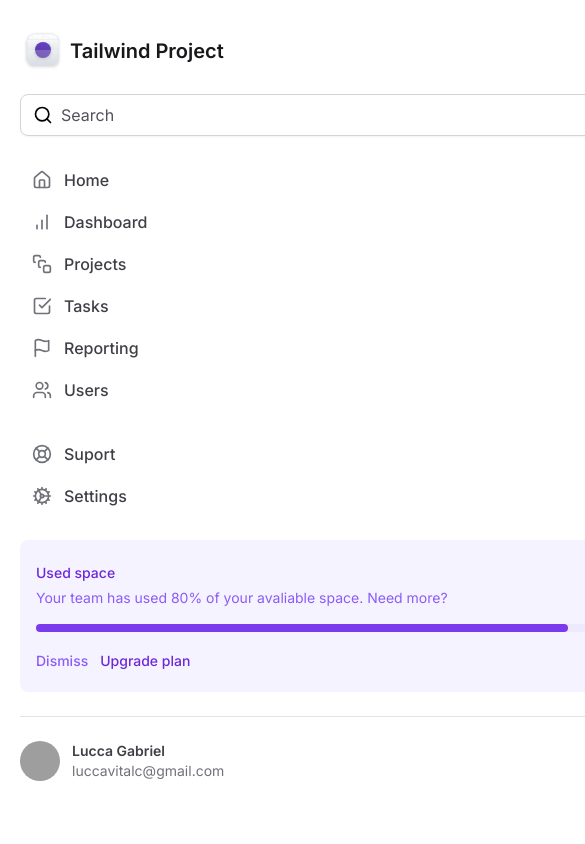
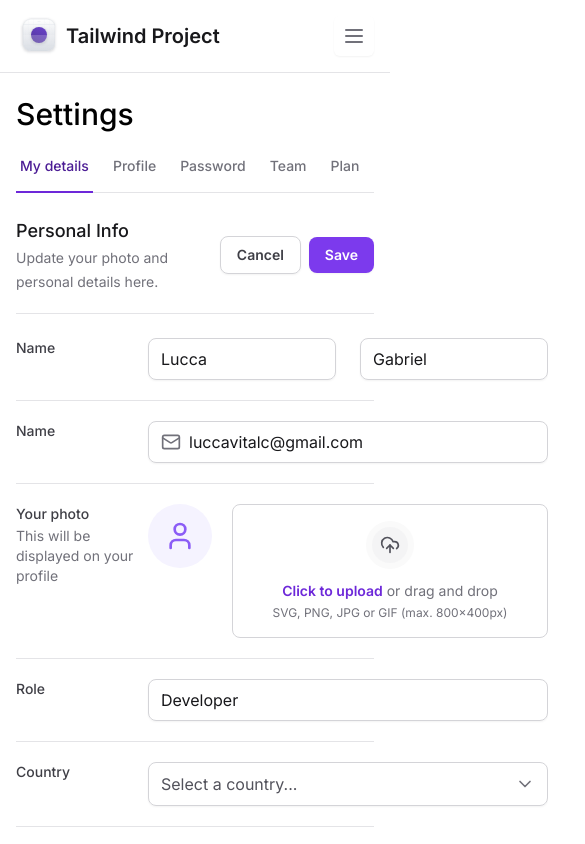
Before and after one commit to luccagbr/tailwind-project, a Next.js app: page / in a window 390 px wide. Shown: the top 844 px of the page, 585 px wide, since content can reach past the window. Built offline with nearby package versions, Linux system fonts and the light colour scheme; grey boxes are pictures that could not be loaded.

Commit message:
feat: inserted scroll in the settings tabs

```diff
--- a/package.json
+++ b/package.json
@@ -10,6 +10,8 @@
   },
   "dependencies": {
     "@formkit/auto-animate": "^0.8.2",
+    "@radix-ui/react-collapsible": "^1.0.3",
+    "@radix-ui/react-scroll-area": "^1.0.5",
     "@radix-ui/react-select": "^2.0.0",
     "@radix-ui/react-tabs": "^1.0.4",
     "@types/node": "20.12.8",
--- a/src/app/layout.tsx
+++ b/src/app/layout.tsx
@@ -17,9 +17,11 @@
   return (
     <html lang='pt-br' className='antialiased'>
       <body className={inter.className}>
-        <div className='grid min-h-screen lg:grid-cols-app'>
+        <div className='min-h-screen lg:grid lg:grid-cols-app'>
           <SideBar />
-          <main className='px-4 pb-12 pt-8'>{children}</main>
+          <main className='max-w-[100vw] px-4 pb-12 pt-24 lg:col-start-2 lg:px-8 lg:pt-8'>
+            {children}
+          </main>
         </div>
       </body>
     </html>
--- a/src/app/page.tsx
+++ b/src/app/page.tsx
@@ -139,26 +139,23 @@
 
                 <div className='flex items-center gap-1'>
                   <Button type='button' variant='ghost'>
-                    <Bold className='h-4 w-4 text-zinc-500' strokeWidth={3} />
+                    <Bold className='h-4 w-4' strokeWidth={3} />
                   </Button>
 
                   <Button type='button' variant='ghost'>
-                    <Italic className='h-4 w-4 text-zinc-500' strokeWidth={3} />
+                    <Italic className='h-4 w-4' strokeWidth={3} />
                   </Button>
 
                   <Button type='button' variant='ghost'>
-                    <Link className='h-4 w-4 text-zinc-500' strokeWidth={3} />
+                    <Link className='h-4 w-4' strokeWidth={3} />
                   </Button>
 
                   <Button type='button' variant='ghost'>
-                    <List className='h-4 w-4 text-zinc-500' strokeWidth={3} />
+                    <List className='h-4 w-4' strokeWidth={3} />
                   </Button>
 
                   <Button type='button' variant='ghost'>
-                    <ListOrdered
-                      className='h-4 w-4 text-zinc-500'
-                      strokeWidth={3}
-                    />
+                    <ListOrdered className='h-4 w-4' strokeWidth={3} />
                   </Button>
                 </div>
               </div>
--- a/src/components/SettingsTabs/Index.tsx
+++ b/src/components/SettingsTabs/Index.tsx
@@ -3,12 +3,15 @@
 import * as Tabs from '@radix-ui/react-tabs'
 import { TabItem } from './TabItem'
 import { useState } from 'react'
+import * as ScrollArea from '@radix-ui/react-scroll-area'
 
 export function SettingsTabs() {
   const [currentTab, setCurrentTab] = useState('tab1')
 
   return (
     <Tabs.Root value={currentTab} onValueChange={setCurrentTab}>
+      <ScrollArea.Root className='w-full' type='scroll'>
+        <ScrollArea.Viewport className='w-full overflow-x-scroll'>
           <Tabs.List className='mt-6 flex w-full items-center gap-4 border-b border-zinc-200'>
             <TabItem
               value='tab1'
@@ -25,8 +28,16 @@
               title='Password'
               isSelected={currentTab === 'tab3'}
             />
-        <TabItem value='tab4' title='Team' isSelected={currentTab === 'tab4'} />
-        <TabItem value='tab5' title='Plan' isSelected={currentTab === 'tab5'} />
+            <TabItem
+              value='tab4'
+              title='Team'
+              isSelected={currentTab === 'tab4'}
+            />
+            <TabItem
+              value='tab5'
+              title='Plan'
+              isSelected={currentTab === 'tab5'}
+            />
             <TabItem
               value='tab6'
               title='Billing'
@@ -53,6 +64,14 @@
               isSelected={currentTab === 'tab10'}
             />
           </Tabs.List>
+        </ScrollArea.Viewport>
+
+        <ScrollArea.Scrollbar
+          className='flex h-0.5 translate-y-1.5 touch-none select-none flex-col bg-zinc-100'
+          orientation='horizontal'>
+          <ScrollArea.Thumb />
+        </ScrollArea.Scrollbar>
+      </ScrollArea.Root>
     </Tabs.Root>
   )
 }
--- a/src/components/SettingsTabs/TabItem.tsx
+++ b/src/components/SettingsTabs/TabItem.tsx
@@ -12,7 +12,7 @@
     <Tabs.Trigger
       value={value}
       className='group relative px-1 pb-4 text-sm font-medium text-zinc-500 outline-none hover:text-violet-700 data-[state=active]:text-violet-900'>
-      <span className=' rounded group-focus-visible:ring-2 group-focus-visible:ring-violet-400 group-focus-visible:ring-offset-4'>
+      <span className='whitespace-nowrap rounded group-focus-visible:ring-2 group-focus-visible:ring-violet-400 group-focus-visible:ring-offset-4'>
         {title}
       </span>
 
--- a/src/components/Sidebar/index.tsx
+++ b/src/components/Sidebar/index.tsx
@@ -1,3 +1,5 @@
+'use client'
+
 import { Logo } from './Logo'
 import {
   BarChart,
@@ -6,6 +8,7 @@
   Flag,
   Home,
   LifeBuoy,
+  Menu,
   Search,
   SquareStack,
   Users,
@@ -14,12 +17,23 @@
 import { UsedSpaceWidget } from './UsedSpaceWidget'
 import { Profile } from './Profile'
 import * as Input from '../Input'
+import * as Collapsible from '@radix-ui/react-collapsible'
+import { Button } from '../Button'
 
 export function SideBar() {
   return (
-    <aside className='flex flex-col gap-6 border-r border-zinc-200 px-5 py-8'>
+    <Collapsible.Root className='fixed left-0 right-0 top-0 z-20 flex flex-col gap-6 border-b border-zinc-200 bg-white p-4 data-[state=open]:bottom-0 lg:right-auto  lg:w-80 lg:border-r lg:px-5 lg:py-8 lg:data-[state=closed]:bottom-0'>
+      <div className='flex items-center justify-between'>
         <Logo />
-
+        <Collapsible.Trigger asChild className='lg:hidden'>
+          <Button variant='ghost'>
+            <Menu className='h-6 w-6' />
+          </Button>
+        </Collapsible.Trigger>
+      </div>
+      <Collapsible.Content
+        forceMount
+        className='flex flex-1 flex-col gap-6 data-[state=closed]:hidden lg:data-[state=closed]:flex'>
         <Input.Root>
           <Input.Prefix>
             <Search className='text h-5 w-5' />
@@ -48,6 +62,7 @@
 
           <Profile />
         </div>
-    </aside>
+      </Collapsible.Content>
+    </Collapsible.Root>
   )
 }
```
Also changed, not shown: 1 other file (tests, documents, lock files or other folders). Lines whose indentation alone changed are shown as unchanged.
